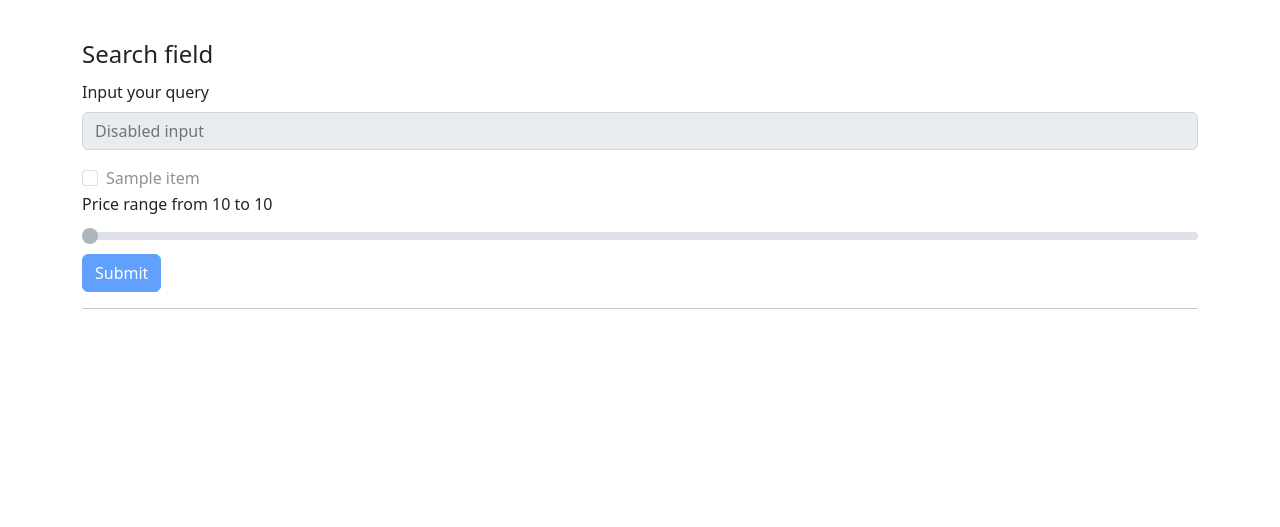
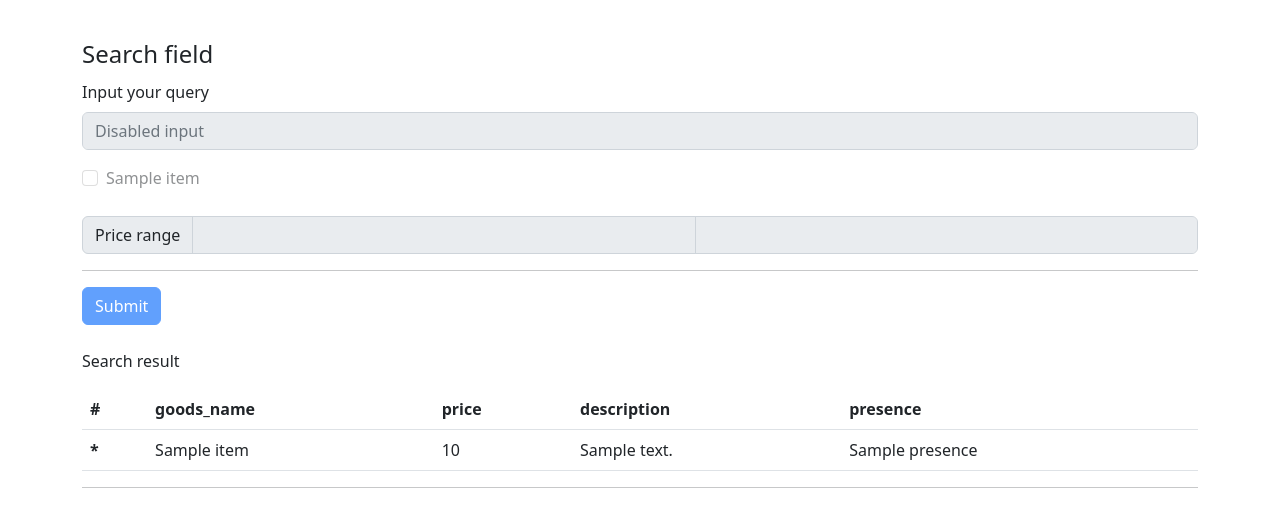
Before and after one commit to MrsLecter/Django_website, a Django app: template website/templates/search/search.html in a window 1280 px wide. Shown: the part 135-662 px from the top of the page. Run offline with Django 4.2, Linux system fonts and the light colour scheme; the template is opened without the code that fills it: most values are stand-ins (such as "Sample title", 1, 10 or a date in 2020); parts of the project's set-up code (start-up, migrations or seed data) failed here and were passed over.

Commit message:
change template

```diff
--- a/website/templates/search/search.html
+++ b/website/templates/search/search.html
@@ -1,4 +1,5 @@
-{%extends 'main.html'%} {% block content%}
+{%extends 'main.html'%}
+{% block content%}
 
 <form action={% url 'search'%} method='GET'>
   <fieldset disabled>
@@ -23,9 +24,38 @@
       <label class="form-check-label" for="flexCheckDefault"> {{item}} </label>
     </div>
     {% endfor %}
-    <label for="customRange2" class="form-label">Price range from {{price_min}} to {{price_max}}</label>
-    <input type="range" class="form-range" min={{price_min}} max={{price_max}} id="customRange2"></input>
+    <br>
+    <div class="input-group">
+      <span class="input-group-text">Price range</span>
+      <input type="number" aria-label="price_from" class="form-control">
+      <input type="number" aria-label="price_to" class="form-control">
+    </div>
+    <hr>
     <button type="submit" class="btn btn-primary">Submit</button>
   </fieldset>
 </form>
+<br>
+<p>Search result</p>
+<table class="table">
+  <thead>
+    <tr>
+      <th scope="col">#</th>
+      <th scope="col">goods_name</th>
+      <th scope="col">price</th>
+      <th scope="col">description</th>
+      <th scope="col">presence</th>
+    </tr>
+  </thead>
+  <tbody>
+    {%for item in items%}
+    <tr>
+      <th scope="row">*</th>
+      <td>{{item.goods_name}}</td>
+      <td>{{item.price}}</td>
+      <td>{{item.description}}</td>
+      <td>{{item.presence}}</td>
+    </tr>
+    {% endfor %}
+  </tbody>
+</table>
 {% endblock %}
```
Also changed, not shown: website/search/views.py (+6 -9 lines), website/website/settings.py (+0 -10 lines).
